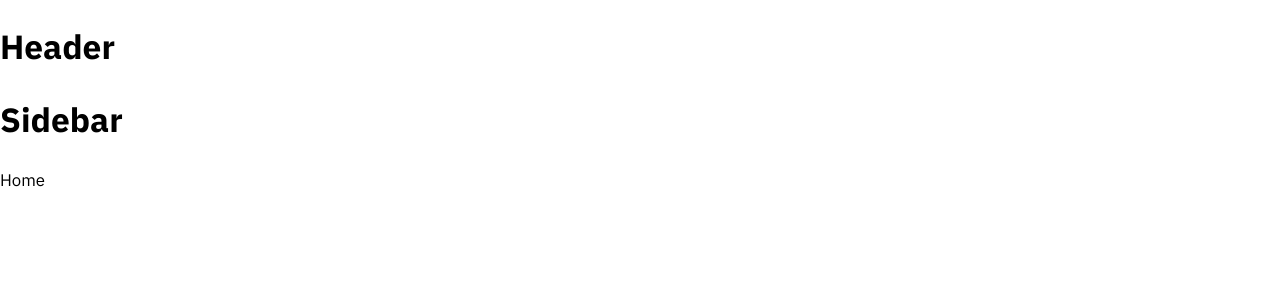
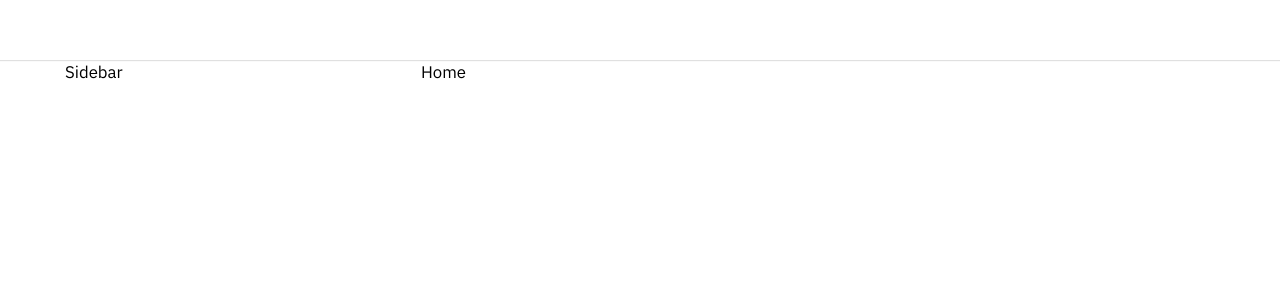
Before and after one commit to akhoa12345/tiktok-ui, a React (Vite) app: page / in a window 1280 px wide. Shown: the top 300 px of the page. Built offline with nearby package versions, Linux system fonts and the light colour scheme.

Commit message:
95. Dựng khung Layout mặc định

```diff
--- a/src/components/GlobalStyle/GlobalStyle.jsx
+++ b/src/components/GlobalStyle/GlobalStyle.jsx
@@ -5,7 +5,11 @@ const GlobalStyle = createGlobalStyle`
   ${normalize}
 
   :root {
-    --primary: #fe2c55
+    --primary: #fe2c55;
+
+    // Default layout
+    --default-layout-header-height: 60px;
+    --default-layout-width: 1150px;
   }
 
   * {
--- a/src/components/Layout/DefaultLayout/Sidebar/index.jsx
+++ b/src/components/Layout/DefaultLayout/Sidebar/index.jsx
@@ -1,5 +1,11 @@
+import styled from 'styled-components';
+
+const SidebarStyles = styled.aside`
+    width: 356px;
+`;
+
 function Sidebar() {
-    return ( <h1>Sidebar</h1> );
+    return <SidebarStyles>Sidebar</SidebarStyles>;
 }
 
 export default Sidebar;
--- a/src/components/Layout/DefaultLayout/index.jsx
+++ b/src/components/Layout/DefaultLayout/index.jsx
@@ -1,16 +1,33 @@
-import Header from "../components/Header";
-import Sidebar from "./Sidebar";
+import styled from 'styled-components';
 
-function DefaultLayout({children}) {
+import Header from '../components/Header';
+import Sidebar from './Sidebar';
+
+const DefaultLayoutStyle = styled.div`
+    display: flex;
+    flex-direction: column;
+    align-items: center;
+
+    .container {
+        width: var(--default-layout-width);
+        display: flex;
+
+        .content {
+            flex: 1;
+        }
+    }
+`;
+
+function DefaultLayout({ children }) {
     return (
-        <div>
-            <Header/>
+        <DefaultLayoutStyle>
+            <Header />
             <div className="container">
-                <Sidebar/>
-                <div className="conten">{children}</div>
+                <Sidebar />
+                <div className="content">{children}</div>
             </div>
-        </div>
-     );
+        </DefaultLayoutStyle>
+    );
 }
 
 export default DefaultLayout;
--- a/src/components/Layout/components/Header/index.jsx
+++ b/src/components/Layout/components/Header/index.jsx
@@ -1,5 +1,24 @@
+import styled from 'styled-components';
+
+const HeaderStyle = styled.header`
+    width: 100%;
+    height: var(--default-layout-header-height, 60px);
+    box-shadow: 0px 1px 1px rgb(0 0 0 / 12%);
+    display: flex;
+    justify-content: center;
+
+    .inner {
+        height: 100%;
+        width: var(--default-layout-width);
+    }
+`;
+
 function Header() {
-    return <h1>Header</h1>;
+    return (
+        <HeaderStyle>
+            <div className="inner"></div>
+        </HeaderStyle>
+    );
 }
 
 export default Header;
```
